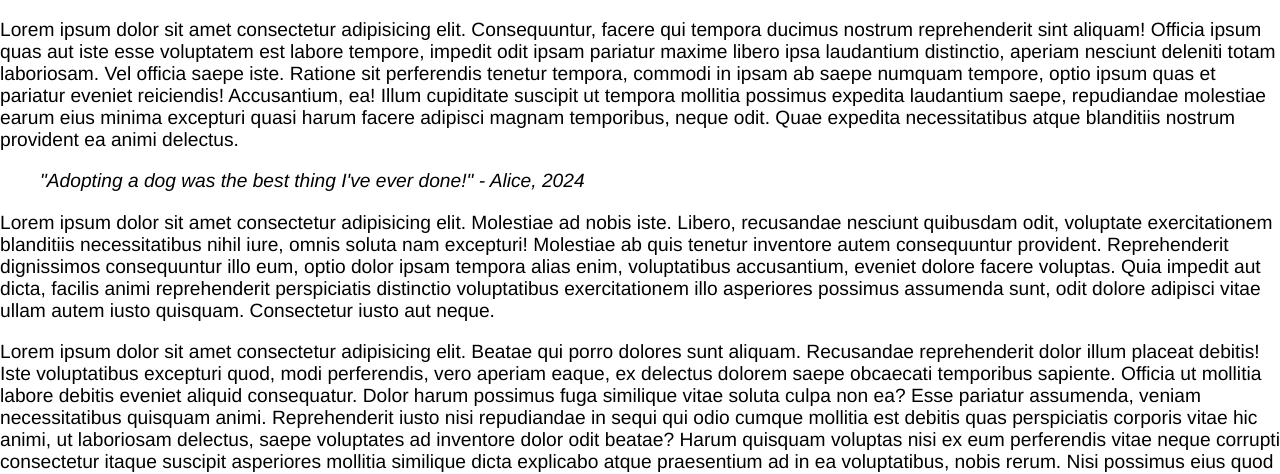
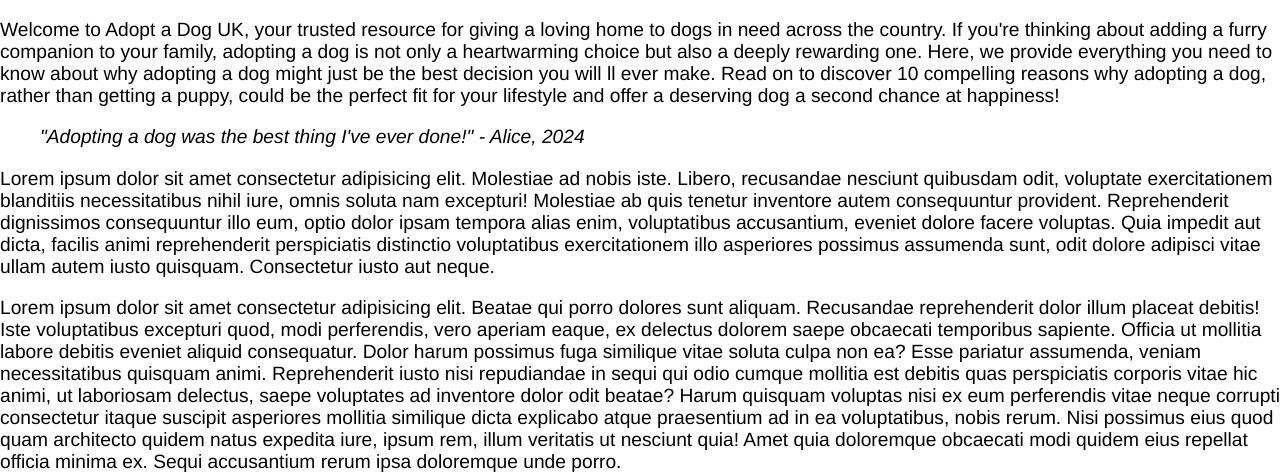
Before and after one commit to alicegrxnt/alicegrxnt.github.io, a plain HTML site: page index.html in a window 1280 px wide. Shown: the part 198-672 px from the top of the page. Drawn offline with Linux system fonts and the light colour scheme; no server answers.

Commit message:
Update index.html

```diff
--- a/index.html
+++ b/index.html
@@ -32,7 +32,10 @@
                     <h3>Read time: 5 minutes</h3>
                 </header>
                 <main>
-                    <p>Lorem ipsum dolor sit amet consectetur adipisicing elit. Consequuntur, facere qui tempora ducimus nostrum reprehenderit sint aliquam! Officia ipsum quas aut iste esse voluptatem est labore tempore, impedit odit ipsam pariatur maxime libero ipsa laudantium distinctio, aperiam nesciunt deleniti totam laboriosam. Vel officia saepe iste. Ratione sit perferendis tenetur tempora, commodi in ipsam ab saepe numquam tempore, optio ipsum quas et pariatur eveniet reiciendis! Accusantium, ea! Illum cupiditate suscipit ut tempora mollitia possimus expedita laudantium saepe, repudiandae molestiae earum eius minima excepturi quasi harum facere adipisci magnam temporibus, neque odit. Quae expedita necessitatibus atque blanditiis nostrum provident ea animi delectus.</p>
+                    <p>
+                        Welcome to Adopt a Dog UK, your trusted resource for giving a loving home to dogs in need across the country. If you're thinking about adding a furry companion to your family, adopting a dog is not only a heartwarming choice but also a deeply rewarding one. Here, we provide everything you need to know about why adopting a dog might just be the best decision you will ll ever make.
+
+                        Read on to discover 10 compelling reasons why adopting a dog, rather than getting a puppy, could be the perfect fit for your lifestyle and offer a deserving dog a second chance at happiness!</p>
                     <blockquote>
                        <cite>"Adopting a dog was the best thing I've ever done!" - Alice, 2024</cite>
                     </blockquote>
```
